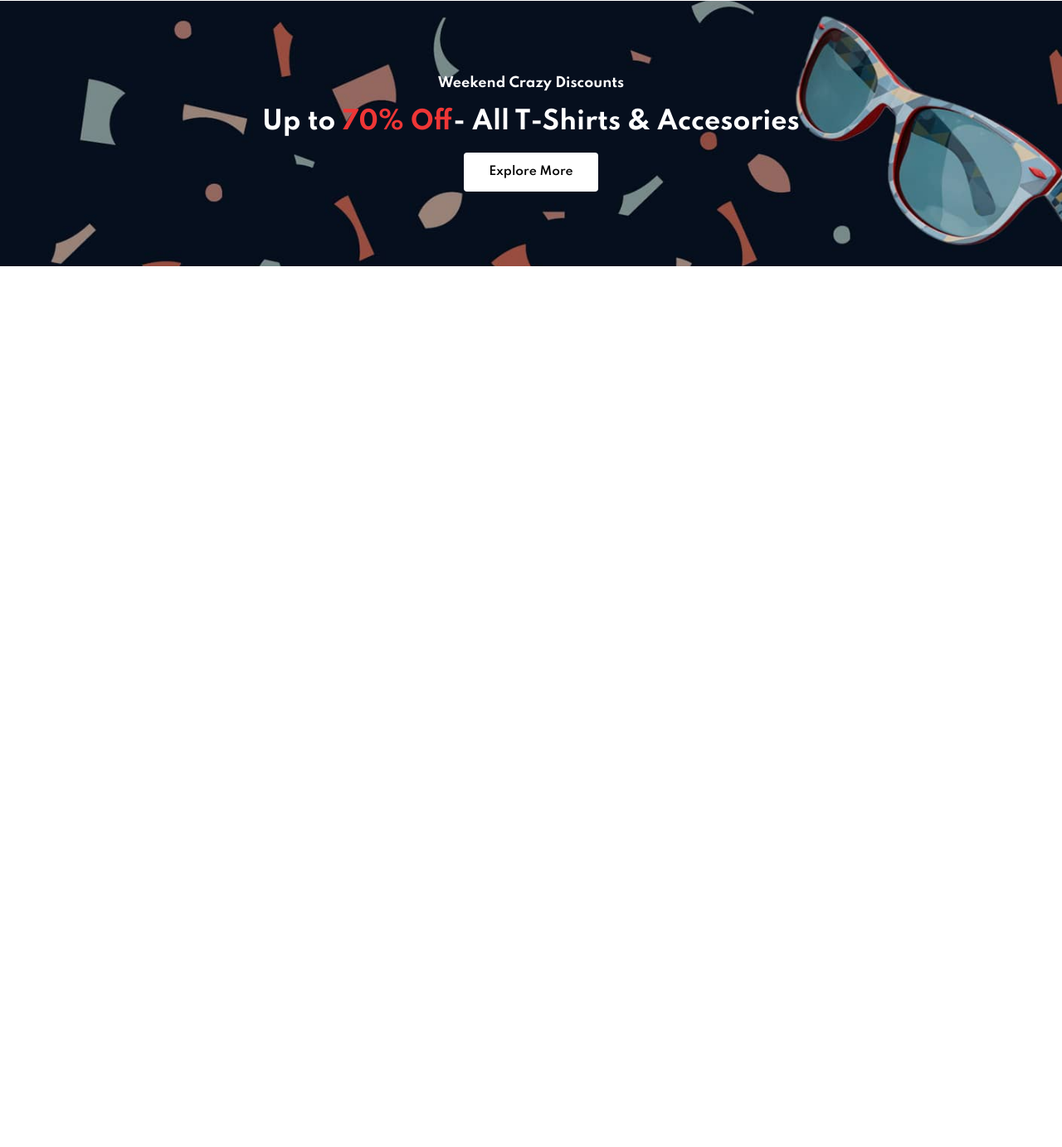
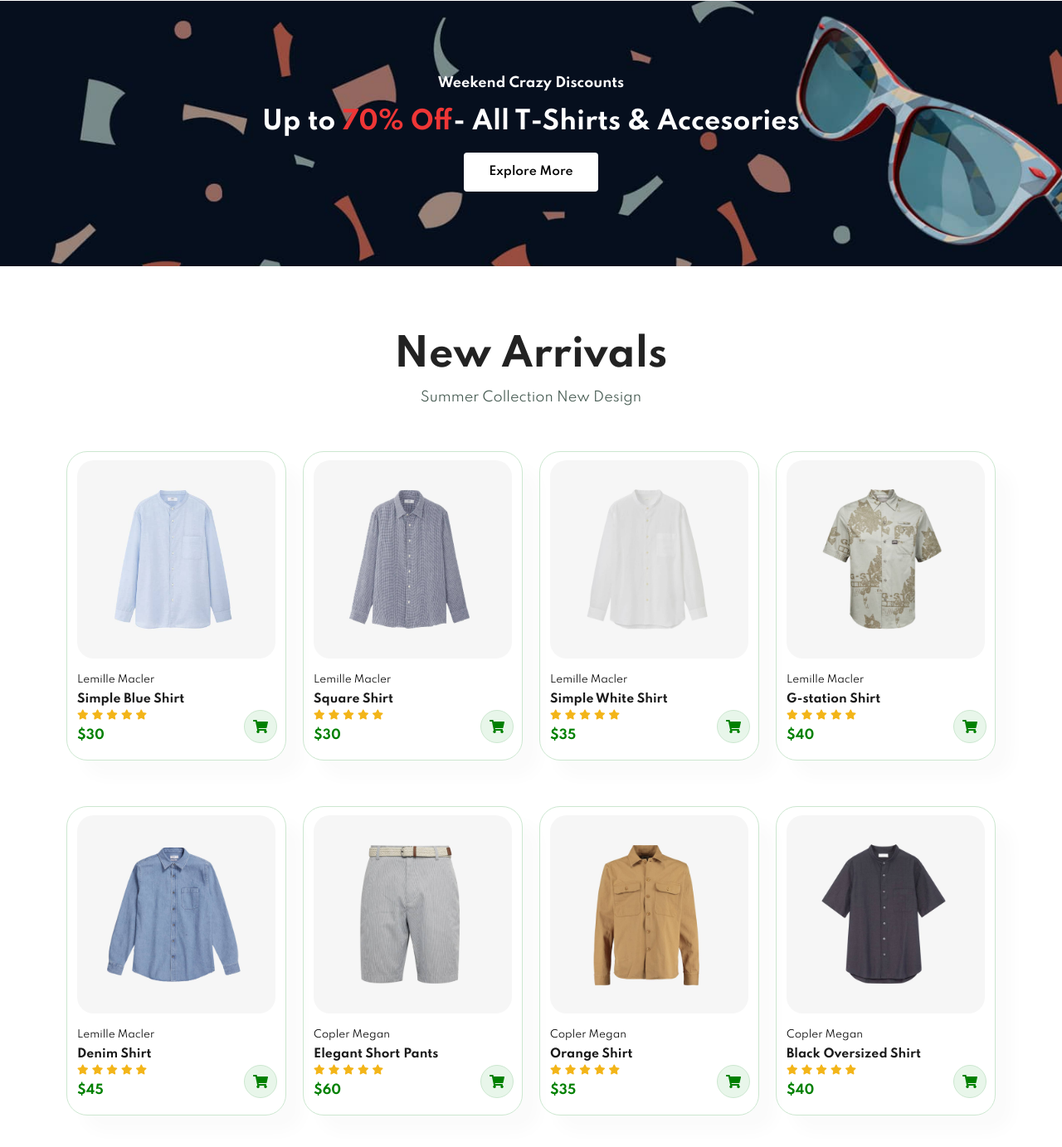
Before and after one commit to Andrei-Olaru/Ecommerce-Website, a plain HTML site: page index.html in a window 1280 px wide. Shown: the part 2205-3588 px from the top of the page at 83% size. Before the commit the page ends 2566 px from the top, so only its background shows below. Drawn offline with Linux system fonts and the light colour scheme.

Commit message:
added new arrivals section

```diff
--- a/index.html
+++ b/index.html
@@ -212,6 +212,148 @@
 
     </section>
 
+    <section id="product1" class="section-p1">
+        <h2>New Arrivals</h2>
+        <p>Summer Collection New Design</p>
+        <div class="pro-container">
+            <div class="pro">
+                <img src="img/products/n1.jpg">
+                <div class="des">
+                    <span>Lemille Macler</span>
+                    <h5>Simple Blue Shirt </h5>
+                    <div class="star">
+                        <i class="fas fa-star"></i>
+                        <i class="fas fa-star"></i>
+                        <i class="fas fa-star"></i>
+                        <i class="fas fa-star"></i>
+                        <i class="fas fa-star"></i>
+                    </div>
+                    <h4>$30</h4>
+                </div>
+                <a href="#" class="cart"><i class="fas fa-shopping-cart"></i></a>
+            </div>
+
+            <div class="pro">
+                <img src="img/products/n2.jpg">
+                <div class="des">
+                    <span>Lemille Macler</span>
+                    <h5>Square Shirt</h5>
+                    <div class="star">
+                        <i class="fas fa-star"></i>
+                        <i class="fas fa-star"></i>
+                        <i class="fas fa-star"></i>
+                        <i class="fas fa-star"></i>
+                        <i class="fas fa-star"></i>
+                    </div>
+                    <h4>$30</h4>
+                </div>
+                <a href="#" class="cart"><i class="fas fa-shopping-cart"></i></a>
+            </div>
+
+            <div class="pro">
+                <img src="img/products/n3.jpg">
+                <div class="des">
+                    <span>Lemille Macler</span>
+                    <h5>Simple White Shirt</h5>
+                    <div class="star">
+                        <i class="fas fa-star"></i>
+                        <i class="fas fa-star"></i>
+                        <i class="fas fa-star"></i>
+                        <i class="fas fa-star"></i>
+                        <i class="fas fa-star"></i>
+                    </div>
+                    <h4>$35</h4>
+                </div>
+                <a href="#" class="cart"><i class="fas fa-shopping-cart"></i></a>
+            </div>
+
+            <div class="pro">
+                <img src="img/products/n4.jpg">
+                <div class="des">
+                    <span>Lemille Macler</span>
+                    <h5>G-station Shirt</h5>
+                    <div class="star">
+                        <i class="fas fa-star"></i>
+                        <i class="fas fa-star"></i>
+                        <i class="fas fa-star"></i>
+                        <i class="fas fa-star"></i>
+                        <i class="fas fa-star"></i>
+                    </div>
+                    <h4>$40</h4>
+                </div>
+                <a href="#" class="cart"><i class="fas fa-shopping-cart"></i></a>
+            </div>
+
+            <div class="pro">
+                <img src="img/products/n5.jpg">
+                <div class="des">
+                    <span>Lemille Macler</span>
+                    <h5>Denim Shirt</h5>
+                    <div class="star">
+                        <i class="fas fa-star"></i>
+                        <i class="fas fa-star"></i>
+                        <i class="fas fa-star"></i>
+                        <i class="fas fa-star"></i>
+                        <i class="fas fa-star"></i>
+                    </div>
+                    <h4>$45</h4>
+                </div>
+                <a href="#" class="cart"><i class="fas fa-shopping-cart"></i></a>
+            </div>
+
+            <div class="pro">
+                <img src="img/products/n6.jpg">
+                <div class="des">
+                    <span>Copler Megan</span>
+                    <h5>Elegant Short Pants</h5>
+                    <div class="star">
+                        <i class="fas fa-star"></i>
+                        <i class="fas fa-star"></i>
+                        <i class="fas fa-star"></i>
+                        <i class="fas fa-star"></i>
+                        <i class="fas fa-star"></i>
+                    </div>
+                    <h4>$60</h4>
+                </div>
+                <a href="#" class="cart"><i class="fas fa-shopping-cart"></i></a>
+            </div>
+
+            <div class="pro">
+                <img src="img/products/n7.jpg">
+                <div class="des">
+                    <span>Copler Megan</span>
+                    <h5>Orange Shirt</h5>
+                    <div class="star">
+                        <i class="fas fa-star"></i>
+                        <i class="fas fa-star"></i>
+                        <i class="fas fa-star"></i>
+                        <i class="fas fa-star"></i>
+                        <i class="fas fa-star"></i>
+                    </div>
+                    <h4>$35</h4>
+                </div>
+                <a href="#" class="cart"><i class="fas fa-shopping-cart"></i></a>
+            </div>
+
+            <div class="pro">
+                <img src="img/products/n8.jpg">
+                <div class="des">
+                    <span>Copler Megan</span>
+                    <h5>Black Oversized Shirt</h5>
+                    <div class="star">
+                        <i class="fas fa-star"></i>
+                        <i class="fas fa-star"></i>
+                        <i class="fas fa-star"></i>
+                        <i class="fas fa-star"></i>
+                        <i class="fas fa-star"></i>
+                    </div>
+                    <h4>$40</h4>
+                </div>
+                <a href="#" class="cart"><i class="fas fa-shopping-cart"></i></a>
+            </div>
+        </div>
+    </section>
+
     <script src="script.js"></script>
 </body>
 
```
